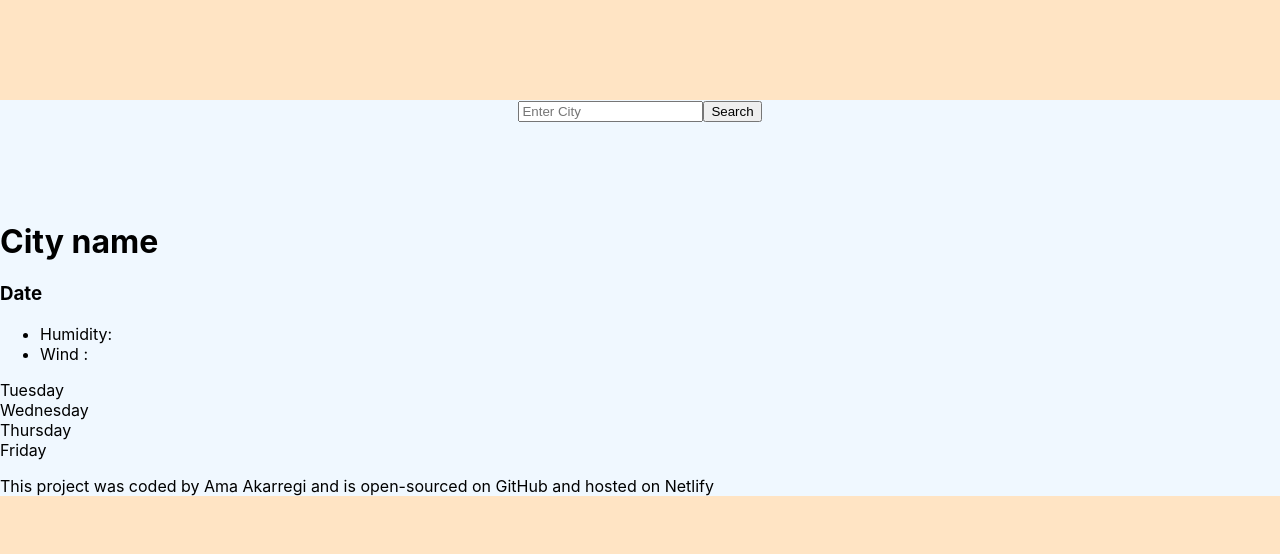
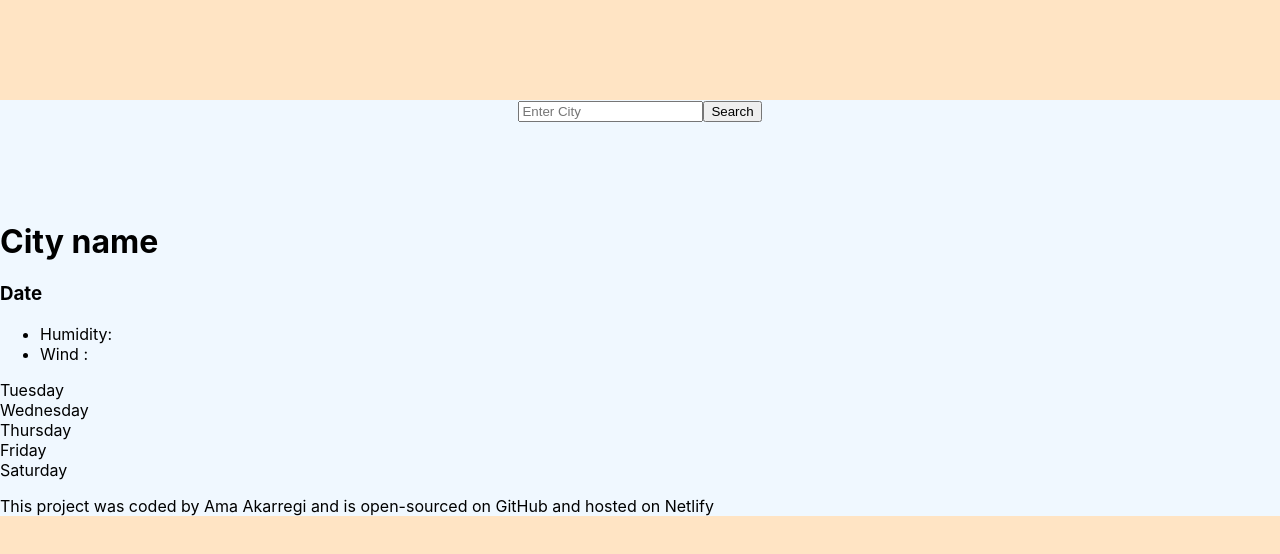
Before and after one commit to akarreg/weather-app-react, a React (Create React App) app: page / in a window 1280 px wide. Shown: the top 554 px of the page. Built offline with nearby package versions, Linux system fonts and the light colour scheme.

Commit message:
add saturada

```diff
--- a/src/App.js
+++ b/src/App.js
@@ -24,9 +24,11 @@ export default function App() {
         <Container>
           <Row>
             <Col>Tuesday</Col>
+
             <Col>Wednesday</Col>
             <Col>Thursday</Col>
             <Col>Friday</Col>
+            <Col>Saturday</Col>
           </Row>
         </Container>
       </main>
```
